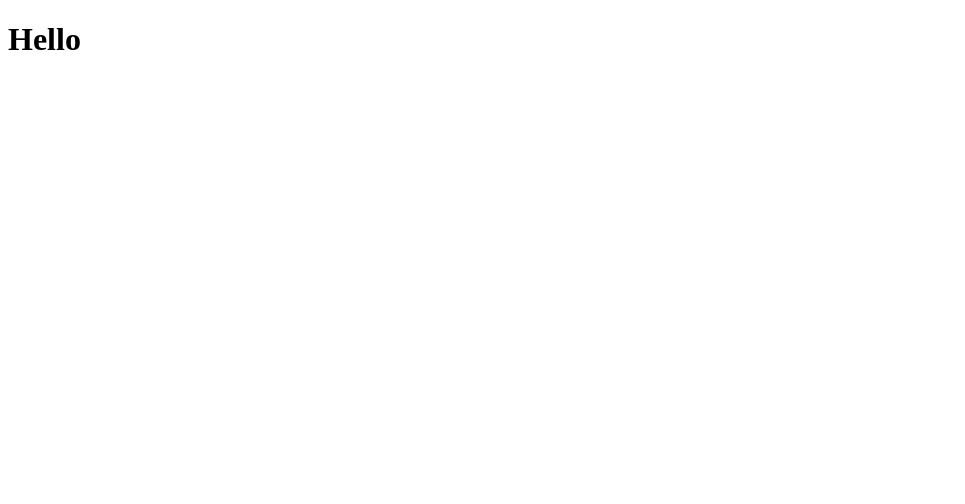
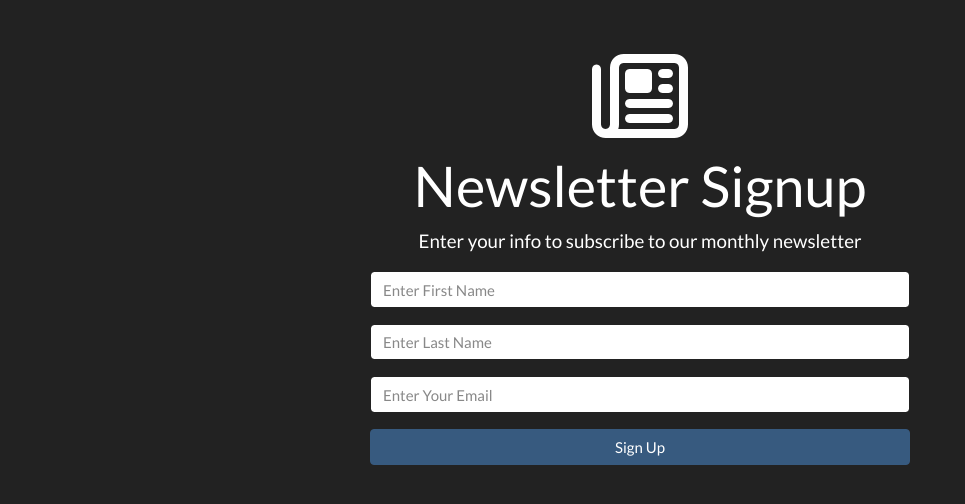
Before and after one commit to debutler266/Mailchimp_Newsletter, a website: page public/index.html in a window 1280 px wide. Shown: the whole page, without its empty margins (0-965 px from the left). Drawn offline with nearby package versions, Linux system fonts and the light colour scheme.

Commit message:
2nd bodyparser is working, logging the data when submitted in the form on index page. Form created for newsletter with bootswatch & font awesome styling

```diff
--- a/public/index.html
+++ b/public/index.html
@@ -2,9 +2,36 @@
 <html lang="en" dir="ltr">
   <head>
     <meta charset="utf-8">
+    <link rel="stylesheet" href="https://bootswatch.com/4/darkly/bootstrap.min.css">
+    <script src="https://kit.fontawesome.com/abb7dd614d.js" crossorigin="anonymous"></script>
     <title>Newsletter Signup</title>
   </head>
   <body>
-    <h1>Hello</h1>
+    <div class="container">
+      <section class="row mt-5 text-center">
+        <div class="col-md-6 m-auto">
+          <h1><i class="far fa-newspaper fa-2x"></i></h1>
+          <h1 class="display-4">Newsletter Signup</h1>
+          <p class="lead">
+            Enter your info to subscribe to our monthly newsletter
+          </p>
+          <form action="/signup" method="POST">
+            <div class="form-group">
+                <input type="text" name="firstName"
+                id="first-name" class="form-control" placeholder="Enter First Name"/>
+            </div>
+            <div class="form-group">
+              <input type="text" name="lastName"
+              id="last-name" class="form-control" placeholder="Enter Last Name"/>
+            </div>
+            <div class="form-group">
+              <input type="email" name="email"
+              id="email" class="form-control" placeholder="Enter Your Email"/>
+            </div>
+            <button type="submit" class="btn btn-primary btn-block"> Sign Up</button>
+          </form>
+        </div>
+      </section>
+    </div>
   </body>
 </html>
```
Also changed, not shown: app.js (+9 -0 lines), public/fail.html (+12 -0 lines), public/success.html (+12 -0 lines).
